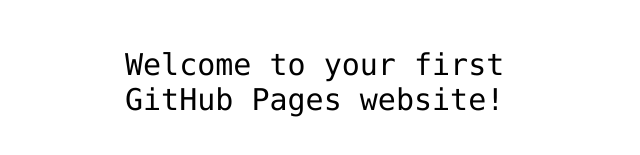
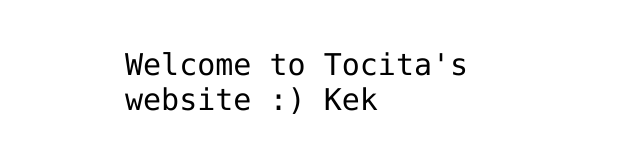
Before and after one commit to Topcita/Topcita.github.io, a plain HTML site: page index.html in a window 1280 px wide. Shown: the part 341-496 px from the top of the page, without its empty margins (315-955 px from the left). Drawn offline with Linux system fonts and the light colour scheme.

Commit message:
Update index.html

```diff
--- a/index.html
+++ b/index.html
@@ -12,7 +12,7 @@
 <img src="https://octodex.github.com/images/daftpunktocat-thomas.gif" id="octocat" alt="octocat-gif" />
 
 <!-- Change this code here by copy and pasting your template on line 15 -->
-<p>Welcome to your first GitHub Pages website!</p>
+<p>Welcome to Tocita's website :) Kek</p>
 
 </body>
 </html>
```
